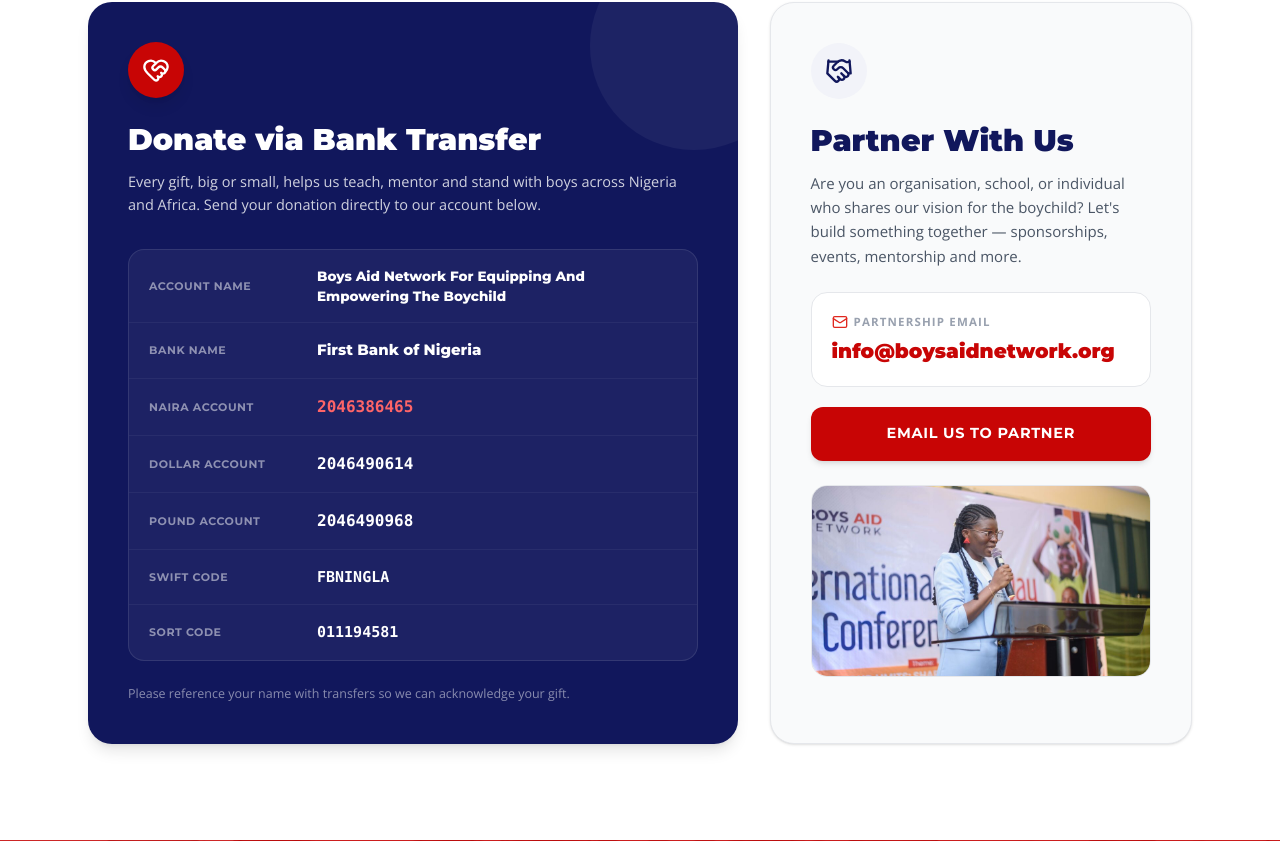
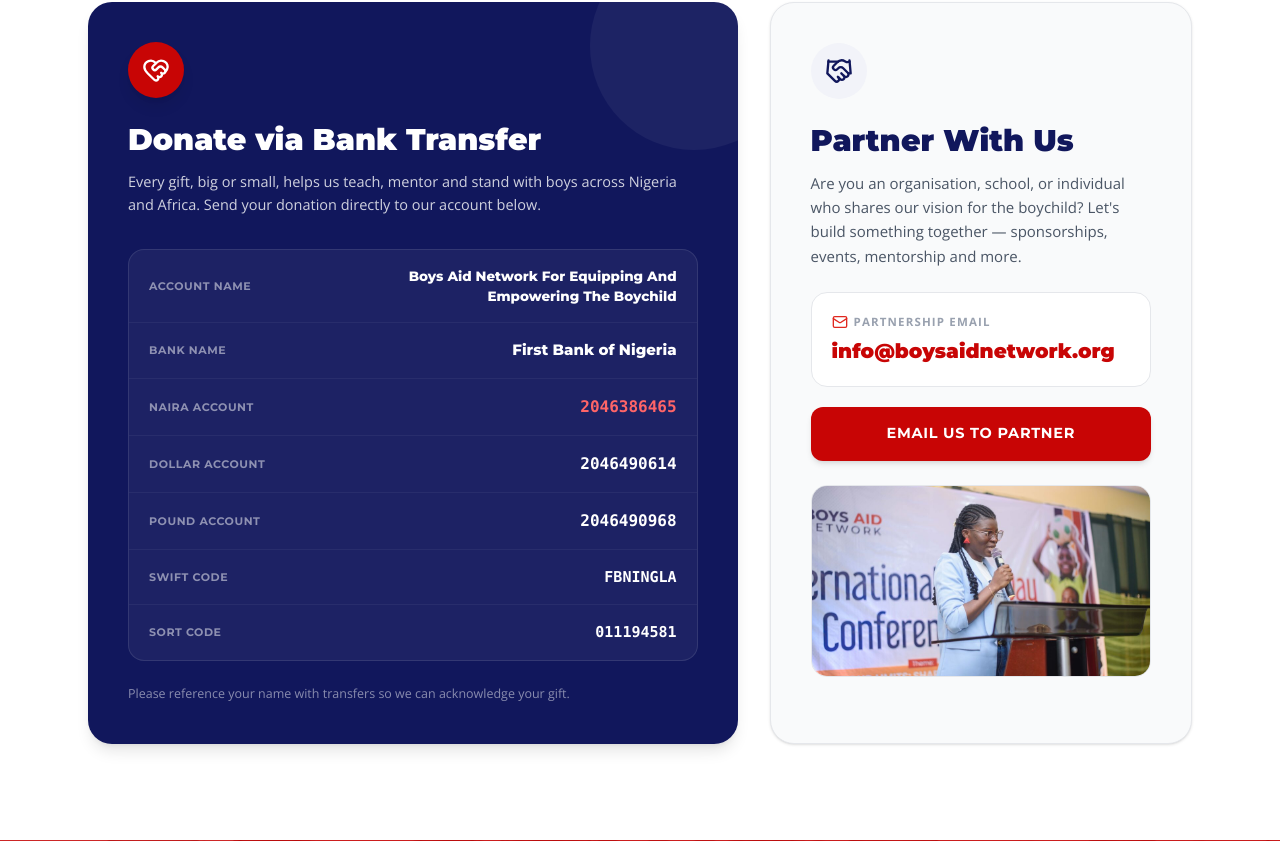
Before and after one commit to edgdmedia/boys-aid-network, a Next.js app: page /support in a window 1280 px wide. Shown: the part 497-1338 px from the top of the page. Built offline with nearby package versions, Linux system fonts and the light colour scheme.

Commit message:
style: right-align bank detail values on desktop viewports

```diff
--- a/src/app/support/page.tsx
+++ b/src/app/support/page.tsx
@@ -37,31 +37,31 @@
                 <div className="bg-white/5 border border-white/10 rounded-2xl overflow-hidden font-display">
                   <div className="flex flex-col sm:flex-row sm:items-center gap-2 sm:gap-6 px-5 py-4 border-b border-white/5">
                     <span className="text-[11px] font-bold text-white/50 tracking-wider uppercase sm:w-36 sm:shrink-0">Account Name</span>
-                    <span className="font-extrabold text-[13.5px] text-left leading-normal">{bankDetails.accountName}</span>
+                    <span className="font-extrabold text-[13.5px] text-left sm:text-right flex-grow leading-normal">{bankDetails.accountName}</span>
                   </div>
                   <div className="flex flex-col sm:flex-row sm:items-center gap-2 sm:gap-6 px-5 py-4 border-b border-white/5">
                     <span className="text-[11px] font-bold text-white/50 tracking-wider uppercase sm:w-36 sm:shrink-0">Bank Name</span>
-                    <span className="font-extrabold text-[15px] text-left">{bankDetails.bankName}</span>
+                    <span className="font-extrabold text-[15px] text-left sm:text-right flex-grow">{bankDetails.bankName}</span>
                   </div>
                   <div className="flex flex-col sm:flex-row sm:items-center gap-2 sm:gap-6 px-5 py-4 border-b border-white/5">
                     <span className="text-[11px] font-bold text-white/50 tracking-wider uppercase sm:w-36 sm:shrink-0">Naira Account</span>
-                    <span className="font-mono font-extrabold text-[16px] text-red-400 text-left">{bankDetails.nairaAccount}</span>
+                    <span className="font-mono font-extrabold text-[16px] text-red-400 text-left sm:text-right flex-grow">{bankDetails.nairaAccount}</span>
                   </div>
                   <div className="flex flex-col sm:flex-row sm:items-center gap-2 sm:gap-6 px-5 py-4 border-b border-white/5">
                     <span className="text-[11px] font-bold text-white/50 tracking-wider uppercase sm:w-36 sm:shrink-0">Dollar Account</span>
-                    <span className="font-mono font-extrabold text-[16px] text-left">{bankDetails.dollarAccount}</span>
+                    <span className="font-mono font-extrabold text-[16px] text-left sm:text-right flex-grow">{bankDetails.dollarAccount}</span>
                   </div>
                   <div className="flex flex-col sm:flex-row sm:items-center gap-2 sm:gap-6 px-5 py-4 border-b border-white/5">
                     <span className="text-[11px] font-bold text-white/50 tracking-wider uppercase sm:w-36 sm:shrink-0">Pound Account</span>
-                    <span className="font-mono font-extrabold text-[16px] text-left">{bankDetails.poundAccount}</span>
+                    <span className="font-mono font-extrabold text-[16px] text-left sm:text-right flex-grow">{bankDetails.poundAccount}</span>
                   </div>
                   <div className="flex flex-col sm:flex-row sm:items-center gap-2 sm:gap-6 px-5 py-4 border-b border-white/5">
                     <span className="text-[11px] font-bold text-white/50 tracking-wider uppercase sm:w-36 sm:shrink-0">Swift Code</span>
-                    <span className="font-mono font-extrabold text-[15px] text-left">{bankDetails.swiftCode}</span>
+                    <span className="font-mono font-extrabold text-[15px] text-left sm:text-right flex-grow">{bankDetails.swiftCode}</span>
                   </div>
                   <div className="flex flex-col sm:flex-row sm:items-center gap-2 sm:gap-6 px-5 py-4">
                     <span className="text-[11px] font-bold text-white/50 tracking-wider uppercase sm:w-36 sm:shrink-0">Sort Code</span>
-                    <span className="font-mono font-extrabold text-[15px] text-left">{bankDetails.sortCode}</span>
+                    <span className="font-mono font-extrabold text-[15px] text-left sm:text-right flex-grow">{bankDetails.sortCode}</span>
                   </div>
                 </div>
               </div>
```
